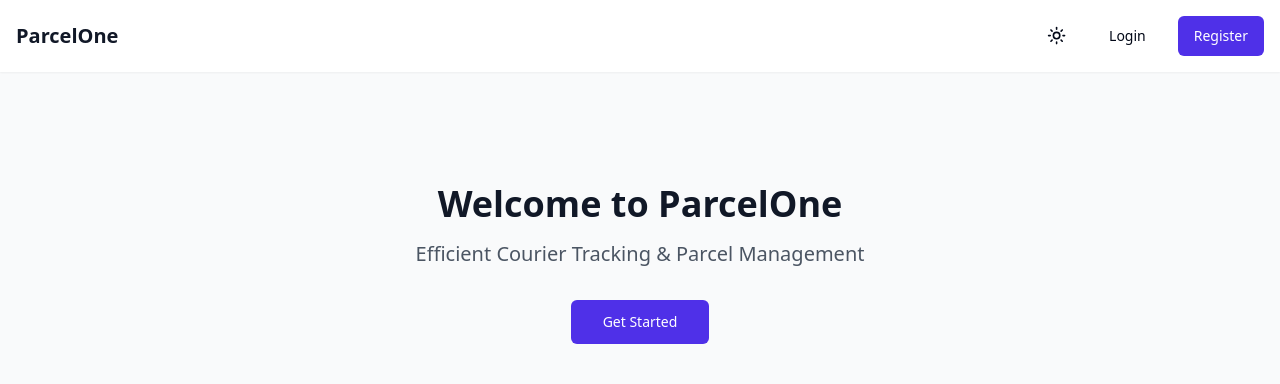
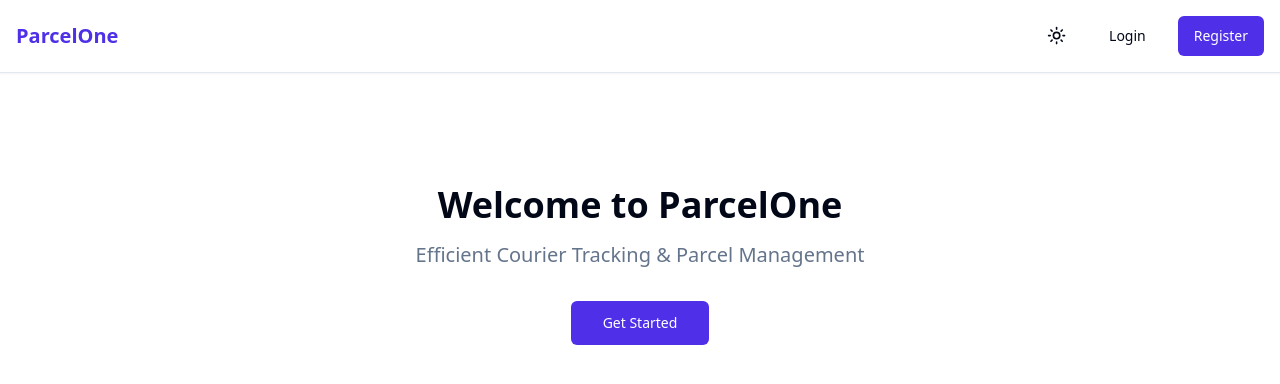
Before and after one commit to salsadsid/parcelone-frontend, a React (Vite) app: page / in a window 1280 px wide. Shown: the top 384 px of the page. Built offline with nearby package versions, Linux system fonts and the light colour scheme.

Commit message:
style: migrate UI color classes to theme-aware tokens on authentication and home pages.

```diff
--- a/src/pages/HomePage.jsx
+++ b/src/pages/HomePage.jsx
@@ -25,14 +25,14 @@ const HomePage = () => {
     };
 
     return (
-        <div className="min-h-screen bg-gray-50">
-            <nav className="bg-white shadow-sm p-4">
+        <div className="min-h-screen bg-background text-foreground">
+            <nav className="bg-card shadow-sm p-4 border-b">
                 <div className="max-w-7xl mx-auto flex justify-between items-center">
-                    <h1 className="text-xl font-bold text-gray-900">ParcelOne</h1>
+                    <h1 className="text-xl font-bold text-primary">ParcelOne</h1>
                     {user ? (
                         <div className="flex items-center gap-4">
                             <ThemeToggle />
-                            <span className="text-sm text-gray-600 dark:text-gray-300">
+                            <span className="text-sm text-muted-foreground">
                                 {user.name} ({user.role})
                             </span>
                             <Button onClick={() => {
@@ -61,8 +61,8 @@ const HomePage = () => {
                     renderDashboard()
                 ) : (
                     <div className="text-center py-20">
-                        <h2 className="text-4xl font-bold text-gray-900 mb-4">Welcome to ParcelOne</h2>
-                        <p className="text-xl text-gray-600 mb-8">Efficient Courier Tracking & Parcel Management</p>
+                        <h2 className="text-4xl font-bold text-foreground mb-4">Welcome to ParcelOne</h2>
+                        <p className="text-xl text-muted-foreground mb-8">Efficient Courier Tracking & Parcel Management</p>
                         <div className="space-x-4">
                             <Link to="/login"><Button size="lg">Get Started</Button></Link>
                         </div>
--- a/src/pages/LoginPage.jsx
+++ b/src/pages/LoginPage.jsx
@@ -28,7 +28,7 @@ const LoginPage = () => {
     };
 
     return (
-        <div className="min-h-screen flex items-center justify-center bg-gray-50 p-4">
+        <div className="min-h-screen flex items-center justify-center bg-background p-4">
             <Card className="w-full max-w-md">
                 <CardHeader>
                     <CardTitle>Login</CardTitle>
@@ -44,7 +44,7 @@ const LoginPage = () => {
                                 placeholder="m@example.com"
                                 {...register('email', { required: 'Email is required' })}
                             />
-                            {errors.email && <span className="text-sm text-red-500">{errors.email.message}</span>}
+                            {errors.email && <span className="text-sm text-destructive">{errors.email.message}</span>}
                         </div>
                         <div className="space-y-2">
                             <Label htmlFor="password">Password</Label>
@@ -53,7 +53,7 @@ const LoginPage = () => {
                                 type="password"
                                 {...register('password', { required: 'Password is required' })}
                             />
-                            {errors.password && <span className="text-sm text-red-500">{errors.password.message}</span>}
+                            {errors.password && <span className="text-sm text-destructive">{errors.password.message}</span>}
                         </div>
                         <Button type="submit" className="w-full" disabled={isLoading}>
                             {isLoading ? <Loader2 className="mr-2 h-4 w-4 animate-spin" /> : 'Login'}
@@ -61,7 +61,7 @@ const LoginPage = () => {
                     </form>
                 </CardContent>
                 <CardFooter className="justify-center">
-                    <p className="text-sm text-gray-600">
+                    <p className="text-sm text-muted-foreground">
                         Don't have an account? <Link to="/register" className="text-primary hover:underline">Register</Link>
                     </p>
                 </CardFooter>
--- a/src/pages/RegisterPage.jsx
+++ b/src/pages/RegisterPage.jsx
@@ -27,7 +27,7 @@ const RegisterPage = () => {
     };
 
     return (
-        <div className="min-h-screen flex items-center justify-center bg-gray-50 p-4">
+        <div className="min-h-screen flex items-center justify-center bg-background p-4">
             <Card className="w-full max-w-md">
                 <CardHeader>
                     <CardTitle>Register</CardTitle>
@@ -42,7 +42,7 @@ const RegisterPage = () => {
                                 placeholder="John Doe"
                                 {...register('name', { required: 'Name is required' })}
                             />
-                            {errors.name && <span className="text-sm text-red-500">{errors.name.message}</span>}
+                            {errors.name && <span className="text-sm text-destructive">{errors.name.message}</span>}
                         </div>
                         <div className="space-y-2">
                             <Label htmlFor="email">Email</Label>
@@ -52,7 +52,7 @@ const RegisterPage = () => {
                                 placeholder="m@example.com"
                                 {...register('email', { required: 'Email is required' })}
                             />
-                            {errors.email && <span className="text-sm text-red-500">{errors.email.message}</span>}
+                            {errors.email && <span className="text-sm text-destructive">{errors.email.message}</span>}
                         </div>
                         <div className="space-y-2">
                             <Label htmlFor="password">Password</Label>
@@ -61,7 +61,7 @@ const RegisterPage = () => {
                                 type="password"
                                 {...register('password', { required: 'Password is required', minLength: { value: 6, message: 'Password must be at least 6 characters' } })}
                             />
-                            {errors.password && <span className="text-sm text-red-500">{errors.password.message}</span>}
+                            {errors.password && <span className="text-sm text-destructive">{errors.password.message}</span>}
                         </div>
                         <div className="space-y-2">
                             <Label htmlFor="role">Role</Label>
@@ -81,7 +81,7 @@ const RegisterPage = () => {
                     </form>
                 </CardContent>
                 <CardFooter className="justify-center">
-                    <p className="text-sm text-gray-600">
+                    <p className="text-sm text-muted-foreground">
                         Already have an account? <Link to="/login" className="text-primary hover:underline">Login</Link>
                     </p>
                 </CardFooter>
```
